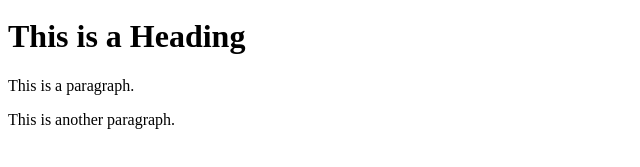
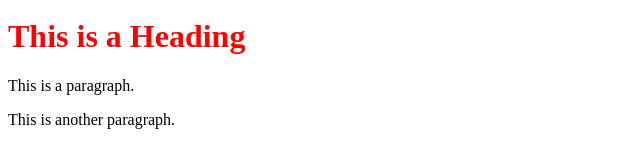
Before and after one commit to Arsh-Gamare/Arsh-Gamare.github.io, a plain HTML site: page index.html in a window 1280 px wide. Shown: the part 29-196 px from the top of the page, without its empty margins (0-640 px from the left). Drawn offline with Linux system fonts and the light colour scheme.

Commit message:
class=red

```diff
--- a/index.html
+++ b/index.html
@@ -12,7 +12,7 @@
 <img src="img_la.jpg" alt="LA" style="width:100%">
 
 <div class="">
- <h1>This is a Heading</h1>
+ <h1 class = "nameHeading" style = "color: red">This is a Heading</h1>
  <p>This is a paragraph.</p>
  <p>This is another paragraph.</p>
 </div>
--- a/stylesheet.css
+++ b/stylesheet.css
@@ -0,0 +1,3 @@
+.nameHeading {
+    color: red
+}
```
